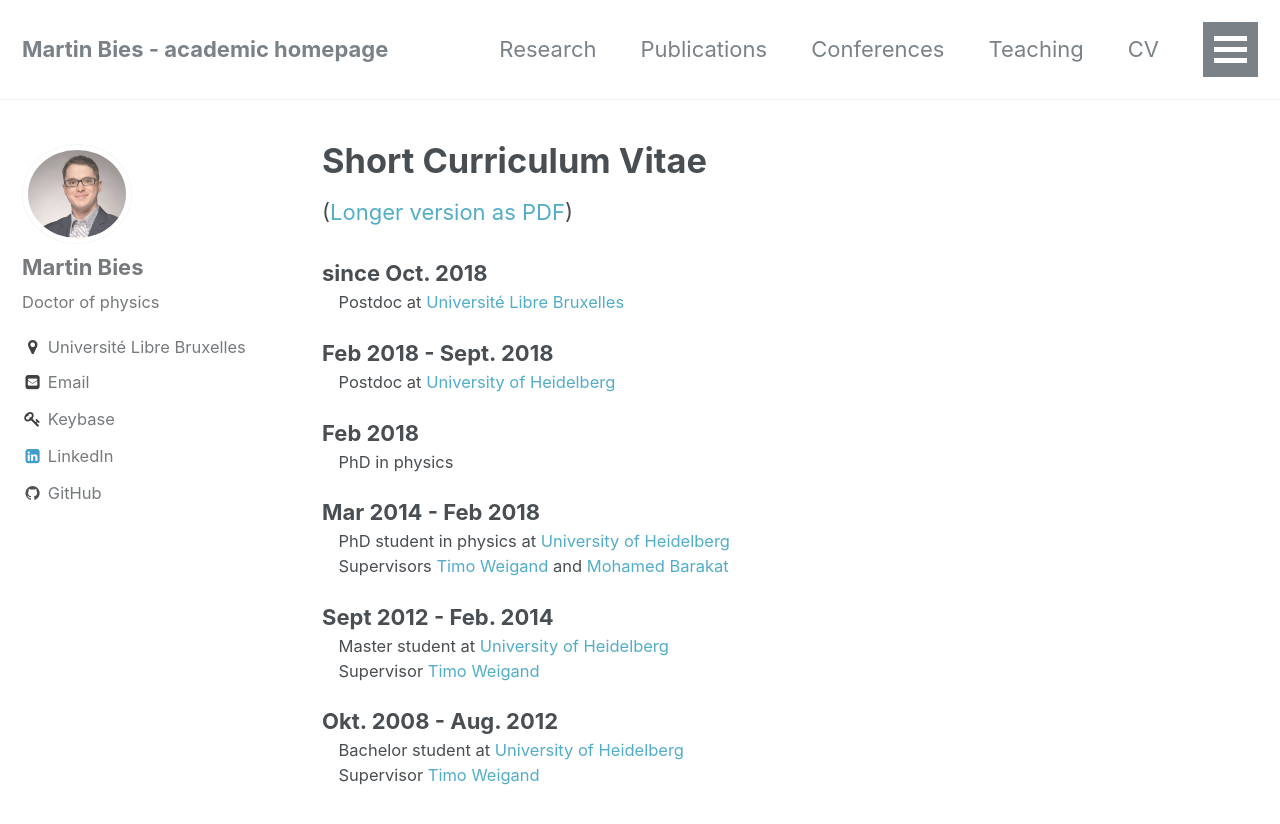
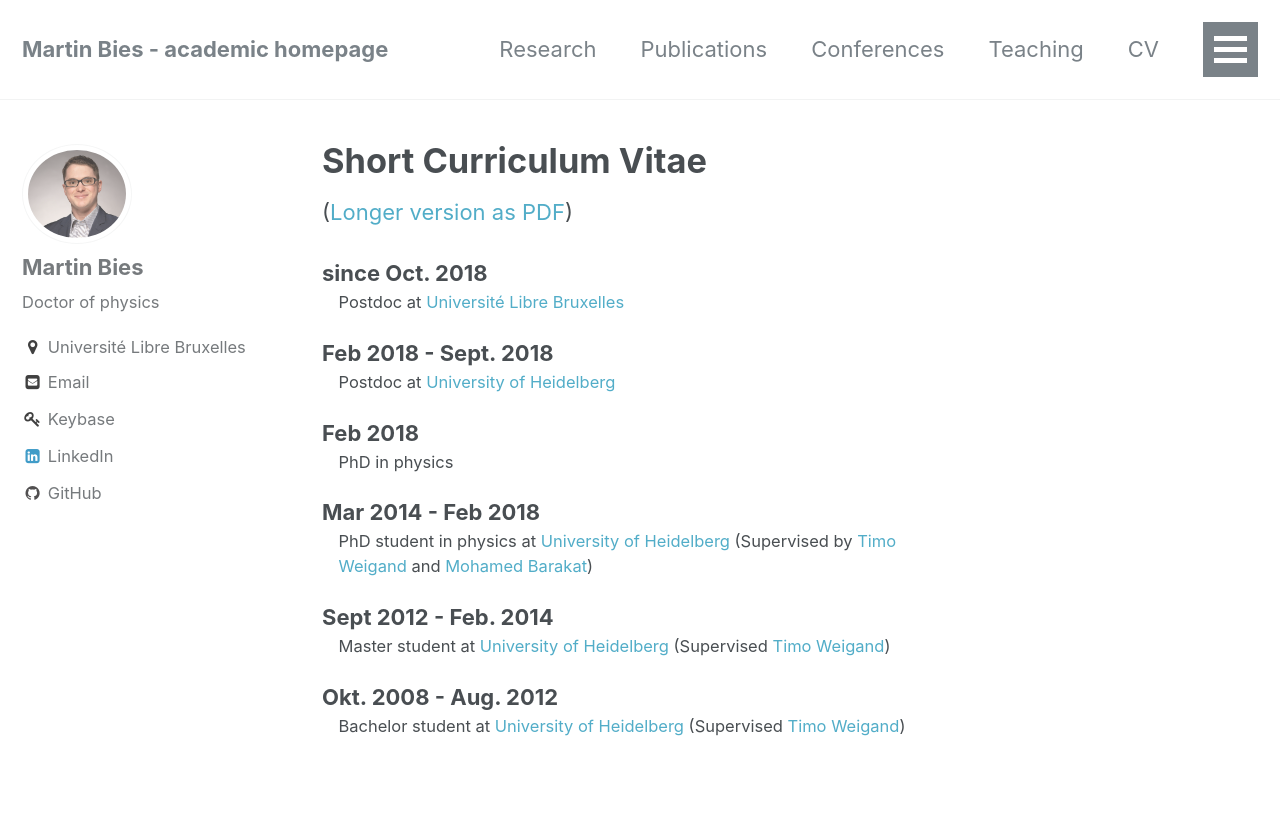
Before and after one commit to MartinBies/MartinBies.github.io, a Jekyll site: the page built from _pages/cv.md, in a window 1280 px wide and 900 px high. Shown: the top 824 px of the window. Built offline with Jekyll 4.4.1, drawn with Linux system fonts in a browser that asks for light colours.

Commit message:
One last attempt at a meaningful layout

```diff
--- a/_pages/cv.md
+++ b/_pages/cv.md
@@ -16,16 +16,10 @@ Feb 2018
 :   PhD in physics
 
 Mar 2014 - Feb 2018
-:   PhD student in physics at [University of Heidelberg](https://www.thphys.uni-heidelberg.de/index.php?lang=e&n1=bsm_group)
-
-:   Supervisors [Timo Weigand](https://www.thphys.uni-heidelberg.de/~weigand/) and [Mohamed Barakat](https://mohamed-barakat.github.io/)
-
+:   PhD student in physics at [University of Heidelberg](https://www.thphys.uni-heidelberg.de/index.php?lang=e&n1=bsm_group) (Supervised by [Timo Weigand](https://www.thphys.uni-heidelberg.de/~weigand/) and [Mohamed Barakat](https://mohamed-barakat.github.io/))
 
 Sept 2012 - Feb. 2014
-:   Master student at [University of Heidelberg](https://www.thphys.uni-heidelberg.de/index.php?lang=e&n1=bsm_group)
-:   Supervisor [Timo Weigand](https://www.thphys.uni-heidelberg.de/~weigand/)
+:   Master student at [University of Heidelberg](https://www.thphys.uni-heidelberg.de/index.php?lang=e&n1=bsm_group)   (Supervised [Timo Weigand](https://www.thphys.uni-heidelberg.de/~weigand/))
 
 Okt. 2008 - Aug. 2012
-:   Bachelor student at [University of Heidelberg](https://www.thphys.uni-heidelberg.de/index.php?lang=e&n1=bsm_group)
-
-:   Supervisor [Timo Weigand](https://www.thphys.uni-heidelberg.de/~weigand/)
+:   Bachelor student at [University of Heidelberg](https://www.thphys.uni-heidelberg.de/index.php?lang=e&n1=bsm_group) (Supervised [Timo Weigand](https://www.thphys.uni-heidelberg.de/~weigand/))
```
